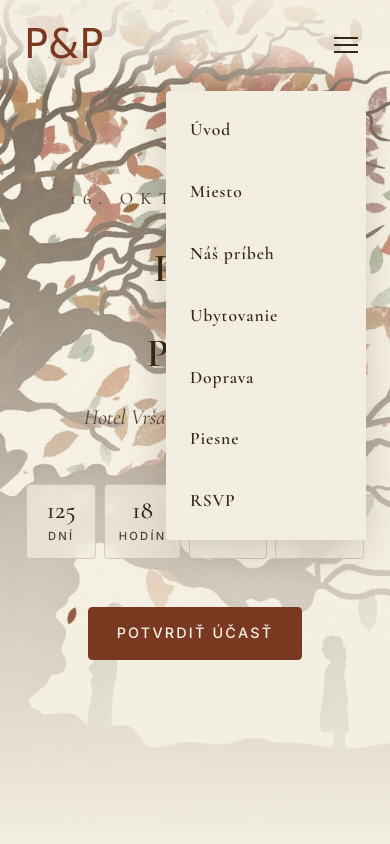
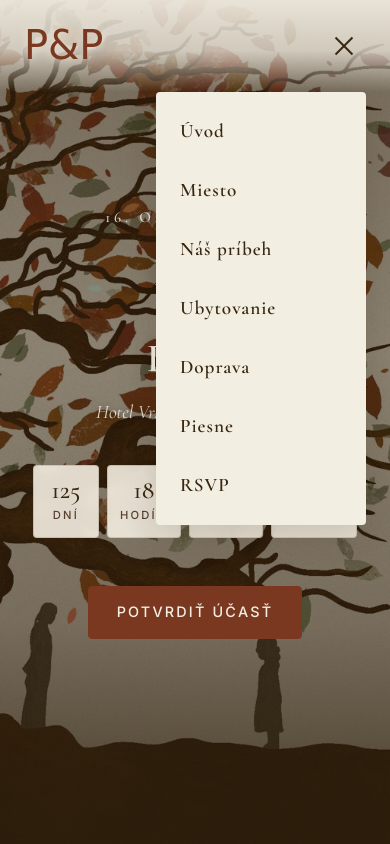
Before and after one commit to PadreSVK/weddingweb, a plain HTML site: page index.html in a window 390 px wide. Both pictures are taken after a click on the button "Otvoriť menu". Shown: the top 844 px of the page. Drawn offline with nearby package versions, Linux system fonts and the light colour scheme; a web font is replaced by a local one.

Commit message:
feat: enhance mobile navigation toggle with improved accessibility and styling

```diff
--- a/css/styles.css
+++ b/css/styles.css
@@ -156,11 +156,15 @@ body {
 .nav__toggle {
   display: none;
   flex-direction: column;
+  justify-content: center;
+  align-items: center;
   gap: 5px;
   background: none;
   border: none;
   cursor: pointer;
-  padding: 8px;
+  /* 44×44 minimum touch target */
+  width: 44px;
+  height: 44px;
 }
 
 .nav__toggle span {
@@ -169,6 +173,11 @@ body {
   background: var(--color-stone);
   transition: all 0.3s var(--ease);
 }
+
+/* Hamburger morphs into an X when the menu is open */
+.nav__toggle--open span:nth-child(1) { transform: translateY(7px) rotate(45deg); }
+.nav__toggle--open span:nth-child(2) { opacity: 0; }
+.nav__toggle--open span:nth-child(3) { transform: translateY(-7px) rotate(-45deg); }
 
 /* ===== HERO ===== */
 
@@ -1306,14 +1315,15 @@ body {
     right: 1.5rem;
     background: var(--color-cream);
     flex-direction: column;
-    padding: 1.5rem;
+    gap: 0.25rem;
+    padding: 0.75rem 1.25rem;
     border-radius: var(--radius);
     box-shadow: var(--shadow-strong);
     opacity: 0;
     pointer-events: none;
     transform: translateY(-10px);
     transition: all 0.25s var(--ease);
-    min-width: 200px;
+    min-width: 210px;
   }
 
   .nav__list--open {
@@ -1322,20 +1332,61 @@ body {
     transform: translateY(0);
   }
 
-  /* Hero: artwork as a soft backdrop, content centred over a cream veil */
+  /* Roomier tap targets in the dropdown */
+  .nav__list a {
+    display: block;
+    padding: 0.7rem 0.25rem;
+    font-size: 1.2rem;
+    text-shadow: none;
+  }
+
+  /* Mobile hero: the artwork sits behind a dark scrim so the light text
+     stays legible over both the dark tree and the cream sky. (On desktop
+     the names sit on the cream right-hand side, so dark text + a cream
+     wash is used there instead.) */
   .hero { justify-content: center; }
 
-  .hero__bg { background-position: 30% center; }
+  .hero__bg { background-position: 38% center; }
 
   .hero__bg::after {
-    background: linear-gradient(0deg,
-      var(--color-cream) 0%,
-      rgba(243, 238, 226, 0.78) 38%,
-      rgba(243, 238, 226, 0.5) 70%,
-      rgba(243, 238, 226, 0.35) 100%);
+    background: linear-gradient(180deg,
+      rgba(45, 30, 12, 0.66) 0%,
+      rgba(45, 30, 12, 0.54) 42%,
+      rgba(45, 30, 12, 0.64) 74%,
+      rgba(45, 30, 12, 0.88) 100%);
   }
 
-  .hero__content { margin-right: 0; }
+  .hero__content {
+    margin-right: 0;
+    max-width: 440px;
+  }
+
+  /* Light text overlay on the darkened artwork */
+  .hero__date {
+    color: rgba(243, 238, 226, 0.92);
+    letter-spacing: 0.25em;
+    font-size: 0.95rem;
+    margin-bottom: 1.25rem;
+    text-shadow: 0 2px 12px rgba(0, 0, 0, 0.45);
+  }
+
+  .hero__names {
+    color: var(--color-cream);
+    margin-bottom: 1rem;
+    text-shadow: 0 2px 18px rgba(0, 0, 0, 0.55);
+  }
+
+  .hero__amp { color: var(--color-gold); }
+
+  .hero__subtitle {
+    color: rgba(243, 238, 226, 0.88);
+    font-size: 1.2rem;
+    margin-bottom: 2.25rem;
+    text-shadow: 0 1px 10px rgba(0, 0, 0, 0.5);
+  }
+
+  .scroll-hint span { color: rgba(243, 238, 226, 0.85); }
+  .scroll-hint__line { background: rgba(243, 238, 226, 0.75); }
 
   .section { padding: 4rem 0; }
 
@@ -1349,7 +1400,11 @@ body {
   .venue__details, .form-row { grid-template-columns: 1fr; }
 
   .countdown { gap: 0.5rem; }
-  .countdown__cell { min-width: 70px; padding: 0.75rem 0.85rem; }
+  .countdown__cell {
+    min-width: 66px;
+    padding: 0.7rem 0.75rem;
+    background: rgba(243, 238, 226, 0.9);
+  }
   .countdown__num  { font-size: 1.6rem; }
 
   .rsvp-form { padding: 2rem 1.5rem; }
--- a/index.html
+++ b/index.html
@@ -210,7 +210,7 @@
         <a href="#uvod" class="nav__logo" @click="scrollTo('uvod', $event)">
           <span class="logo-mark">{{ config.couple.bride.charAt(0) }}&amp;{{ config.couple.groom.charAt(0) }}</span>
         </a>
-        <button class="nav__toggle" @click="menuOpen = !menuOpen" aria-label="Menu">
+        <button class="nav__toggle" :class="{ 'nav__toggle--open': menuOpen }" @click="menuOpen = !menuOpen" :aria-label="menuOpen ? 'Zavrieť menu' : 'Otvoriť menu'" :aria-expanded="menuOpen">
           <span></span><span></span><span></span>
         </button>
         <ul class="nav__list" :class="{ 'nav__list--open': menuOpen }">
```
